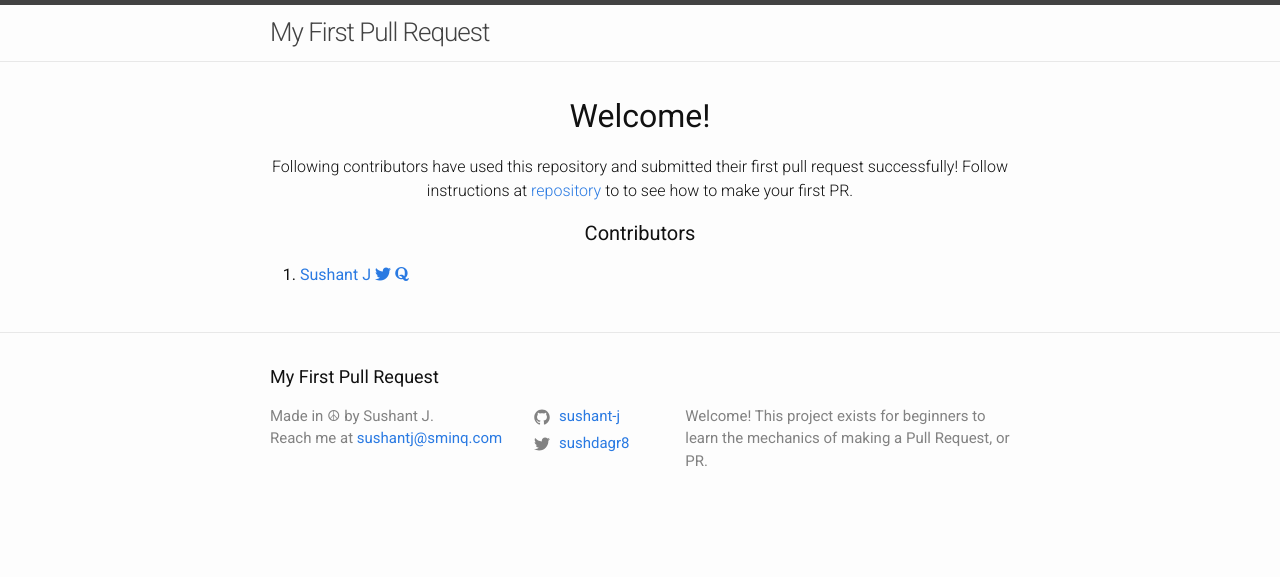
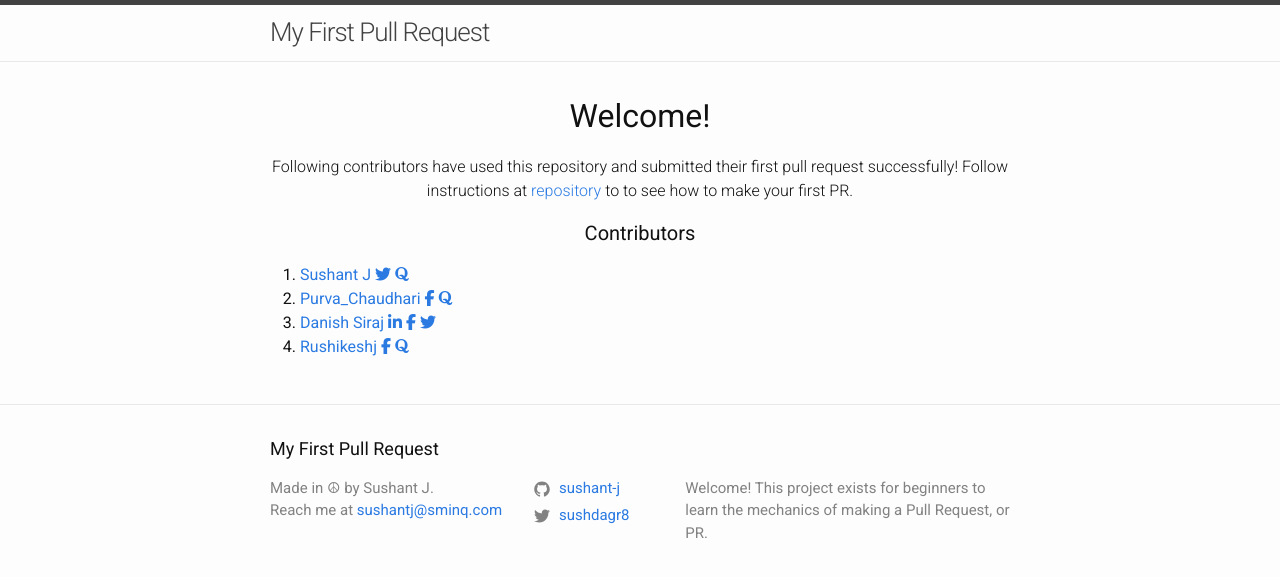
Before and after one commit to sushant-j/my-first-pull-request, a Jekyll site: the page built from index.md, in a window 1280 px wide. Shown: the top 577 px of the page. Built offline with Jekyll 4.4.1, drawn with Linux system fonts in a browser that asks for light colours; nearby versions of some CDN libraries.

Commit message:
broken links fixed, fixed the contributor facebook profile links of Danish,Purva,Rushikesh. also added some more links to Danish,

```diff
--- a/_layouts/home.html
+++ b/_layouts/home.html
@@ -22,5 +22,41 @@ layout: default
         <i class="fa fa-quora"></i>
       </a>
     </li>
+    <li>
+      <a href="https://github.com/purva11198/">
+        Purva_Chaudhari
+      </a>
+      <a href="https://www.facebook.com/purva.chaudhari.5015">
+        <i class="fa fa-facebook"></i>
+      </a>
+      <a href="https://www.quora.com/profile/Purva-Chaudhari">
+        <i class="fa fa-quora"></i>
+      </a>
+    </li>
+    <li>
+      <a href="https://github.com/DanishSiraj">
+        Danish Siraj
+      </a>
+      <a class="" href="https://www.linkedin.com/in/danish-siraj-52a034147/">
+        <i class="fa fa-linkedin"></i>
+      </a>
+      <a href="https://facebook.com/danish.wani.100">
+        <i class="fa fa-facebook"></i>
+      </a>
+      <a class="" href="https://twitter.com/DanishWani100">
+        <i class="fa fa-twitter"></i>
+      </a>
+    </li>
+    <li>
+      <a href="https://github.com/RushikeshJachak">
+        Rushikeshj
+      </a>
+      <a href="https://www.facebook.com/rockzzrushi0203">
+        <i class="fa fa-facebook"></i>
+      </a>
+      <a href="https://www.quora.com/profile/Rushikesh-Jachak">
+        <i class="fa fa-quora"></i>
+      </a>
+  </li>
   </ol>
 </div>
```
